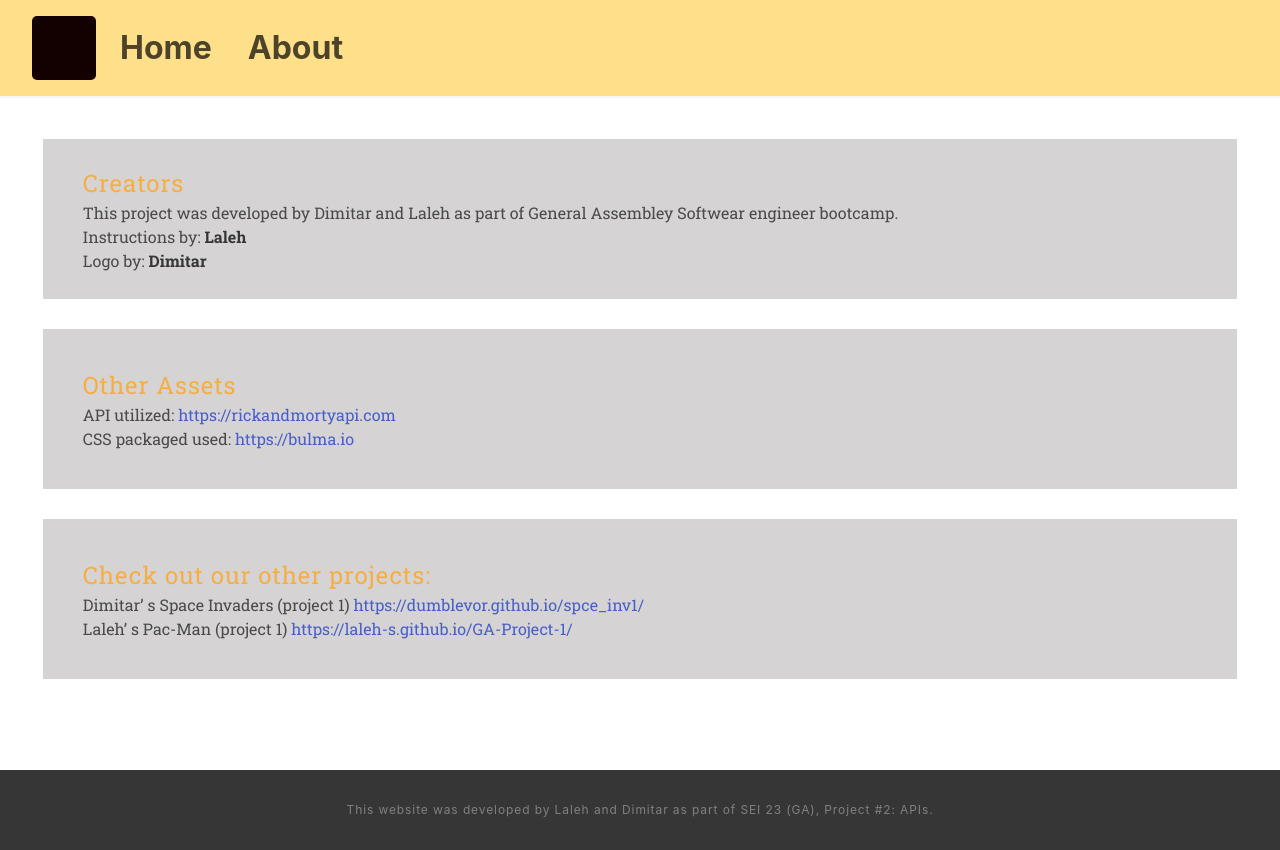
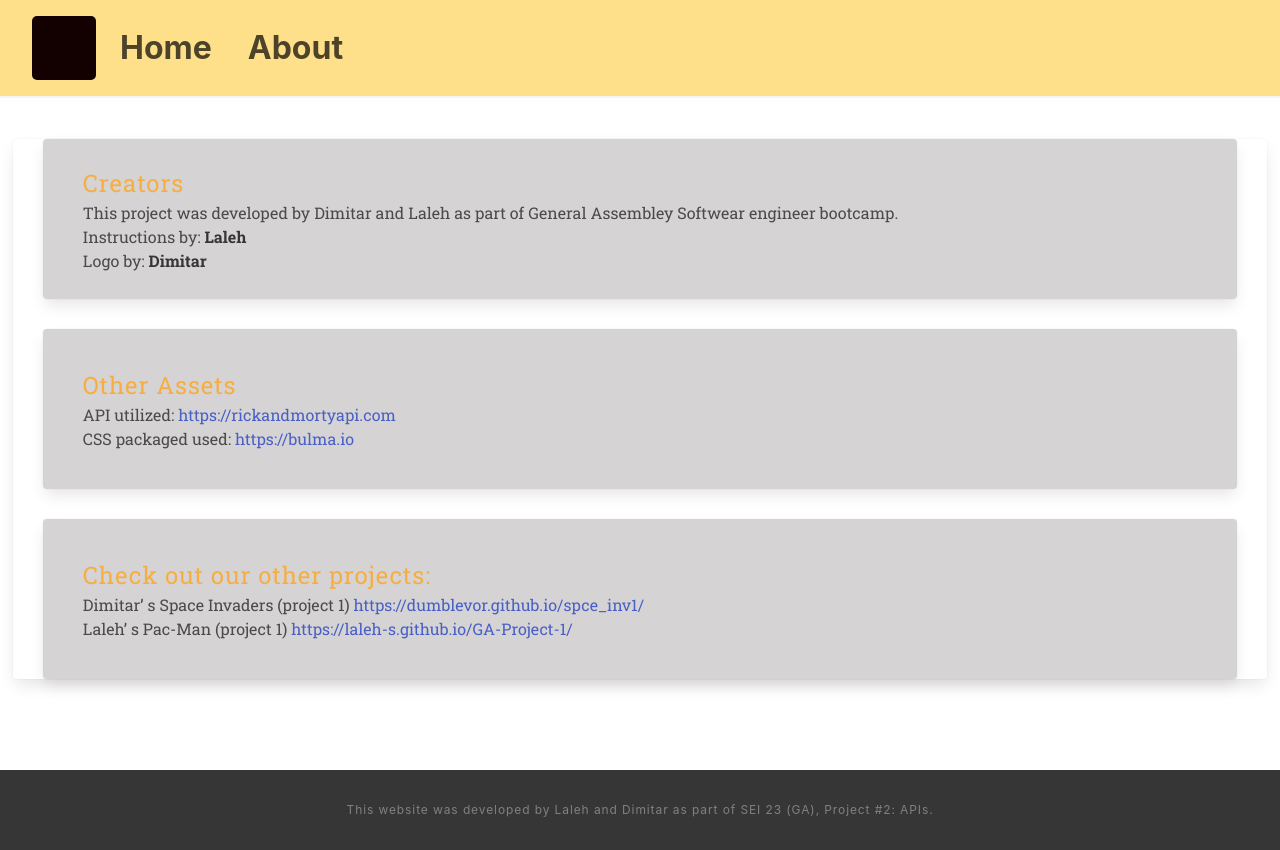
Before and after one commit to Laleh-S/project-2-Laleh, a React (Create React App) app: page /about in a window 1280 px wide. Built offline with nearby package versions, Linux system fonts and the light colour scheme.

Commit message:
homepage changes

```diff
--- a/src/components/About.js
+++ b/src/components/About.js
@@ -2,21 +2,21 @@ import React from "react"
 
 function About() {
   return (
-    <div className="container-about">
-      <section>
+    <div className="container-about card">
+      <section className="card">
         <h2>Creators</h2>
         <h3>This project was developed by Dimitar and Laleh as part of General Assembley Softwear engineer bootcamp.</h3>
         <h3>Instructions by: <strong>Laleh</strong></h3>
         <h3>Logo by: <strong>Dimitar</strong></h3>
       </section>
 
-      <section>
+      <section className="card">
         <h2>Other Assets</h2>
         <h3>API utilized: <a href="https://rickandmortyapi.com">https://rickandmortyapi.com</a></h3>
         <h3>CSS packaged used: <a href="https://bulma.io">https://bulma.io</a></h3>
       </section>
 
-      <section>
+      <section className="card">
         <h2>Check out our other projects:</h2>
         <h4>Dimitar&rsquo; s Space Invaders (project 1) <a href="https://dumblevor.github.io/spce_inv1/">https://dumblevor.github.io/spce_inv1/</a></h4>
         <h4>Laleh&rsquo; s Pac-Man (project 1) <a href="https://laleh-s.github.io/GA-Project-1/">https://laleh-s.github.io/GA-Project-1/</a></h4>
--- a/src/components/Home.js
+++ b/src/components/Home.js
@@ -23,7 +23,6 @@ function Home() {
           </div>
         </div>
         <div className="hero">
-          {/* <img src="https://rickandmortyapi.com/api/character/avatar/104.jpeg"></img>  */}
           <img className="image " src={image}></img>
         </div>
       </div>
```
Also changed, not shown: src/assets/Rick-Morty.jpeg (deleted).
